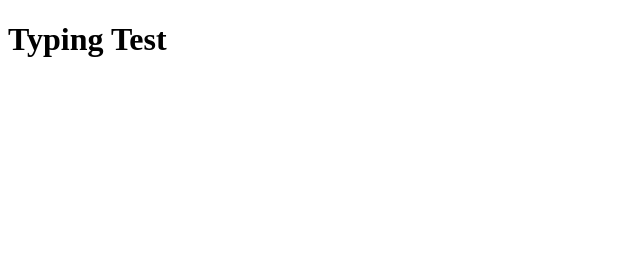
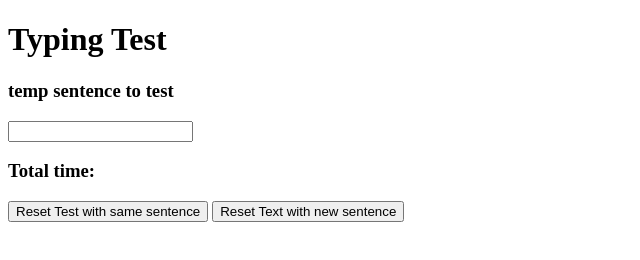
Before and after one commit to AndrewLeving/Typing_Test, a plain HTML site: page index.html in a window 1280 px wide. Shown: the whole page, without its empty margins (0-640 px from the left). Drawn offline with nearby package versions, Linux system fonts and the light colour scheme.

Commit message:
html stuff

```diff
--- a/index.html
+++ b/index.html
@@ -8,6 +8,11 @@
 <body>
     <div id="app">
         <h1>Typing Test</h1>
+        <h3>temp sentence to test{{ sentence }}</h3>
+        <input type="text" v-model="typedSentence">
+        <h3>Total time: {{ totalTime }}</h3>
+        <button>Reset Test with same sentence</button>
+        <button>Reset Text with new sentence</button>
     </div>
     <script src="https://cdn.jsdelivr.net/npm/vue@2.6.14/dist/vue.js"></script>
     <script src="app.js"></script>
```
